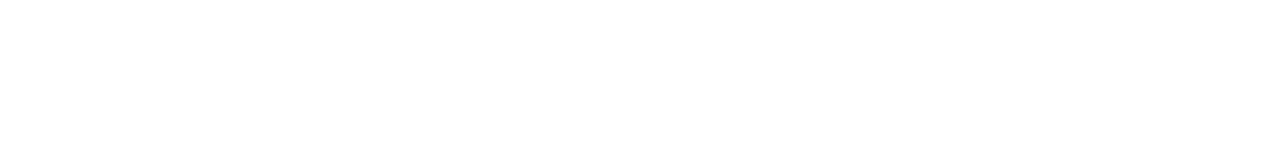
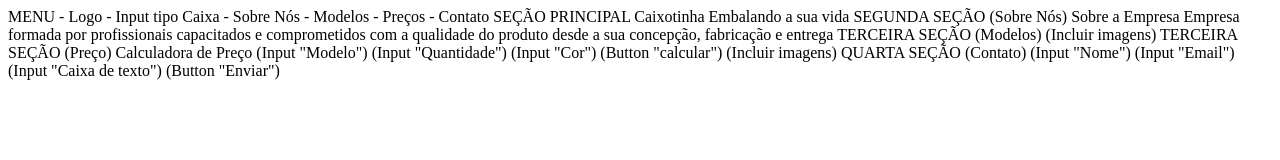
Before and after one commit to Rack27/caixotinha, a plain HTML site: page index.html in a window 1280 px wide. Drawn offline with Linux system fonts and the light colour scheme.

Commit message:
2º Commit "Estruturando a página".

```diff
--- /dev/null
+++ b/css/reset.css
@@ -0,0 +1,4 @@
+body {
+    margin: 0px;
+    padding: 0px;
+}
--- a/index.html
+++ b/index.html
@@ -7,6 +7,39 @@
     <title>Caixotinha</title>
 </head>
 <body>
+    MENU
+    - Logo
+    - Input tipo Caixa
+    - Sobre Nós
+    - Modelos
+    - Preços
+    - Contato
+
+    SEÇÃO PRINCIPAL
+    Caixotinha
+    Embalando a sua vida
+
+    SEGUNDA SEÇÃO (Sobre Nós)
+    Sobre a Empresa
+    Empresa formada por profissionais capacitados e comprometidos com a
+    qualidade do produto desde a sua concepção, fabricação e entrega
+
+    TERCEIRA SEÇÃO (Modelos)
+    (Incluir imagens)
+
+    TERCEIRA SEÇÃO (Preço)
+    Calculadora de Preço
+    (Input "Modelo")
+    (Input "Quantidade")
+    (Input "Cor")
+    (Button "calcular")
+    (Incluir imagens)
+
+    QUARTA SEÇÃO (Contato)
+    (Input "Nome")
+    (Input "Email")
+    (Input "Caixa de texto")
+    (Button "Enviar")
 
 </body>
 </html>
```
Also changed, not shown: css/estilo.css (added), img/bg.svg (added), img/logo.svg (added).
